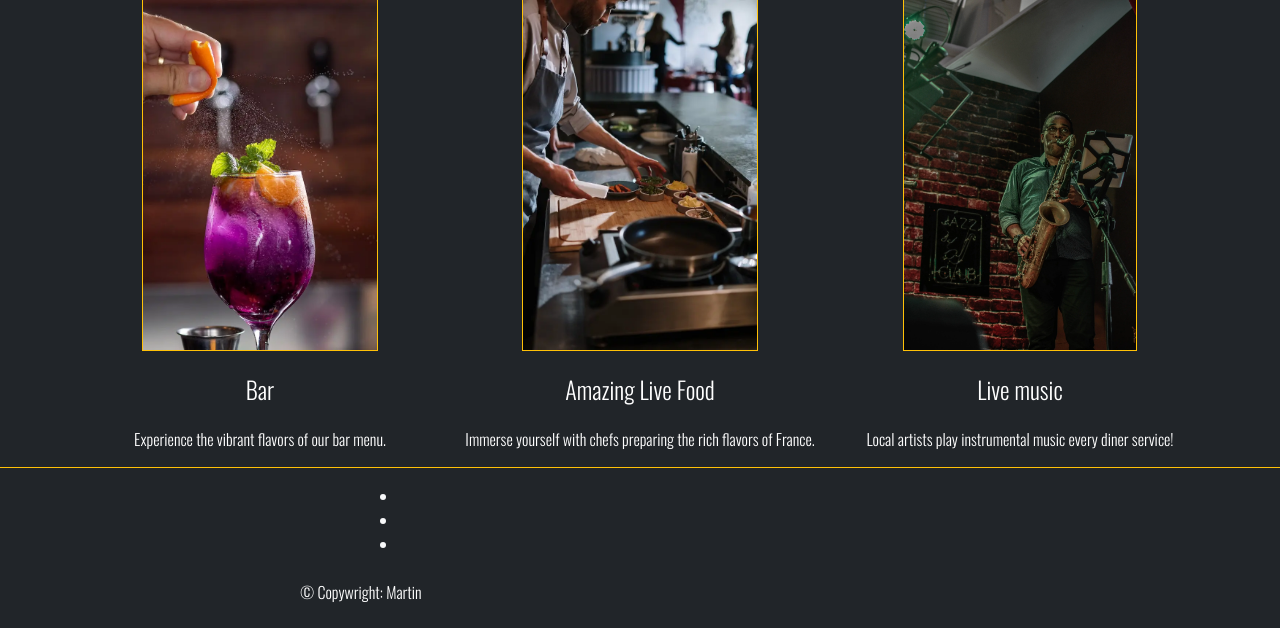
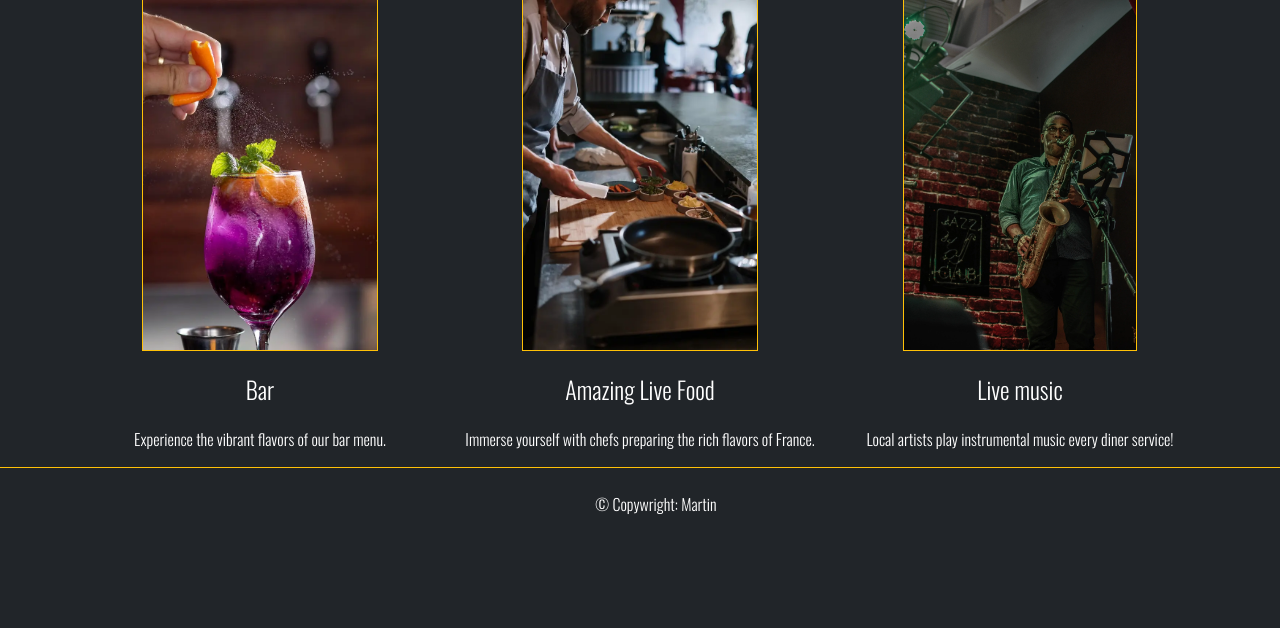
Before and after one commit to MartinFortuna/mrw-restaurant, a Django app: page / in a window 1280 px wide. Shown: the part 864-1492 px from the top of the page. After the commit the page ends 1378 px from the top, so only its background shows below. Run offline with Django 3.2, Linux system fonts and the light colour scheme; some libraries are stand-ins or nearby versions.

Commit message:
Style footer

```diff
--- a/static/css/style.css
+++ b/static/css/style.css
@@ -46,7 +46,7 @@ main {
   }
 
 
-/*= Media Queries =*/
+/*= Media Queries for index =*/
 
 /* Override Bootstrap classes to fit nav buttons on very small screens from 280px to 360px*/
 
@@ -94,3 +94,33 @@ main {
       display: none;
     }
   }
+
+
+/*== Footer ==*/
+
+
+footer a {
+    text-decoration: none;
+    color: #ffffff;
+    font-size: 1.5rem;
+  }
+
+  footer a:hover {
+    color: #ffc107;
+  }
+
+  ul.social {
+    list-style: none;
+    display: flex;
+    max-width: 10rem;
+    margin: 0 auto;
+  }
+
+  ul.social li {
+    margin: 0 auto;
+  }
+
+  .copywright {
+    width: 100%;
+    margin-left: 1rem;
+  }
```
